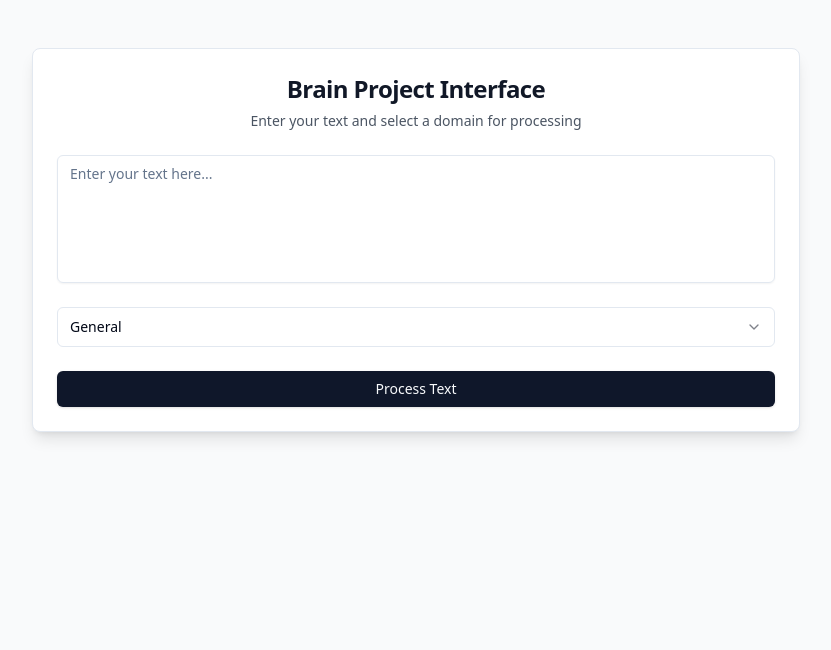
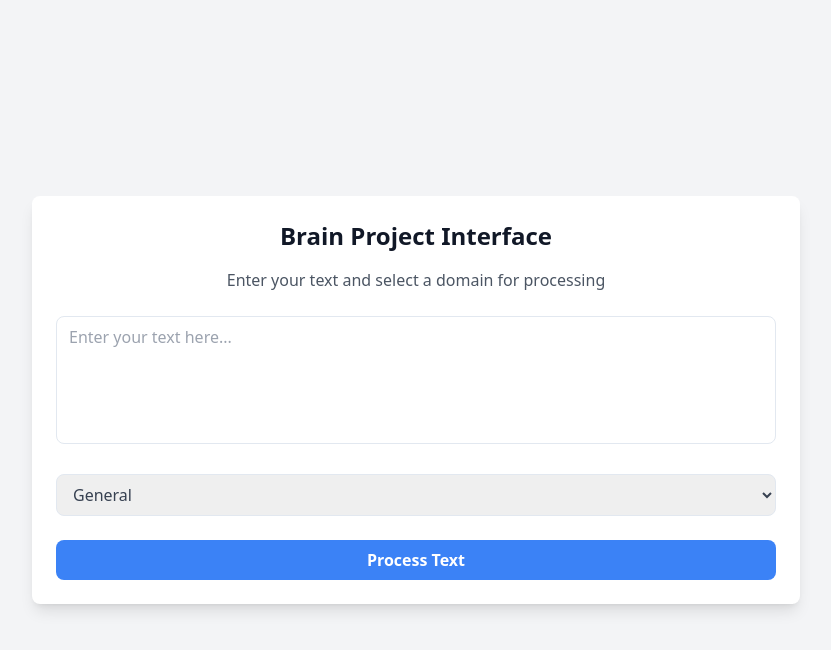
Before and after one commit to topherbc/brain, a React (Vite) app in the folder web/: page / in a window 1280 px wide. Shown: the top 650 px of the page, without its empty margins (224-1055 px from the left). Built offline with nearby package versions, Linux system fonts and the light colour scheme; the HTML template or start-up script is replaced by a standard one.

Commit message:
Update App.jsx with direct Tailwind styling

```diff
--- a/web/src/App.jsx
+++ b/web/src/App.jsx
@@ -1,9 +1,4 @@
 import React, { useState } from 'react';
-import { Card, CardContent, CardDescription, CardFooter, CardHeader, CardTitle } from "@/components/ui/card";
-import { Button } from "@/components/ui/button";
-import { Textarea } from "@/components/ui/textarea";
-import { Select, SelectContent, SelectItem, SelectTrigger, SelectValue } from "@/components/ui/select";
-import { Loader2 } from "lucide-react";
 
 const App = () => {
   const [input, setInput] = useState('');
@@ -33,72 +28,58 @@ const App = () => {
   };
 
   return (
-    <div className="min-h-screen bg-gray-50 py-12 px-4 sm:px-6 lg:px-8">
-      <div className="max-w-3xl mx-auto">
-        <Card className="shadow-lg">
-          <CardHeader>
-            <CardTitle className="text-2xl font-bold text-center text-gray-900">Brain Project Interface</CardTitle>
-            <CardDescription className="text-center text-gray-600">
+    <div className="w-full min-h-screen bg-gray-100 flex items-center justify-center p-4">
+      <div className="w-full max-w-3xl bg-white rounded-lg shadow-lg p-6">
+        <h1 className="text-2xl font-bold text-center text-gray-900 mb-4">
+          Brain Project Interface
+        </h1>
+        <p className="text-center text-gray-600 mb-6">
           Enter your text and select a domain for processing
-            </CardDescription>
-          </CardHeader>
+        </p>
 
-          <CardContent>
         <form onSubmit={handleSubmit} className="space-y-6">
-              <div className="space-y-2">
-                <Textarea
+          <div>
+            <textarea
               value={input}
               onChange={(e) => setInput(e.target.value)}
               placeholder="Enter your text here..."
-                  className="h-32 resize-none"
+              className="w-full h-32 px-3 py-2 text-gray-700 border rounded-lg focus:outline-none focus:border-blue-500 resize-none"
               required
             />
           </div>
 
-              <div className="space-y-2">
-                <Select value={domain} onValueChange={setDomain}>
-                  <SelectTrigger>
-                    <SelectValue placeholder="Select a domain" />
-                  </SelectTrigger>
-                  <SelectContent>
-                    <SelectItem value="general">General</SelectItem>
-                    <SelectItem value="scientific">Scientific</SelectItem>
-                    <SelectItem value="creative">Creative</SelectItem>
-                    <SelectItem value="analytical">Analytical</SelectItem>
-                  </SelectContent>
-                </Select>
+          <div>
+            <select
+              value={domain}
+              onChange={(e) => setDomain(e.target.value)}
+              className="w-full px-3 py-2 text-gray-700 border rounded-lg focus:outline-none focus:border-blue-500"
+            >
+              <option value="general">General</option>
+              <option value="scientific">Scientific</option>
+              <option value="creative">Creative</option>
+              <option value="analytical">Analytical</option>
+            </select>
           </div>
 
-              <Button
+          <button
             type="submit"
-                className="w-full"
             disabled={isLoading}
+            className="w-full bg-blue-500 hover:bg-blue-600 text-white font-semibold py-2 px-4 rounded-lg disabled:opacity-50 disabled:cursor-not-allowed"
           >
-                {isLoading ? (
-                  <>
-                    <Loader2 className="mr-2 h-4 w-4 animate-spin" />
-                    Processing...
-                  </>
-                ) : (
-                  'Process Text'
-                )}
-              </Button>
+            {isLoading ? 'Processing...' : 'Process Text'}
+          </button>
         </form>
-          </CardContent>
 
         {response && (
-            <CardFooter className="border-t">
-              <div className="w-full space-y-2">
-                <h3 className="font-medium text-gray-900">Response:</h3>
-                <div className="bg-white p-4 rounded-md border">
-                  <pre className="whitespace-pre-wrap break-words text-sm">
+          <div className="mt-6 pt-6 border-t">
+            <h3 className="font-medium text-gray-900 mb-2">Response:</h3>
+            <div className="bg-gray-50 p-4 rounded-lg">
+              <pre className="whitespace-pre-wrap break-words text-sm text-gray-700">
                 {response}
               </pre>
             </div>
           </div>
-            </CardFooter>
         )}
-        </Card>
       </div>
     </div>
   );
```
Lines whose indentation alone changed are shown as unchanged.
